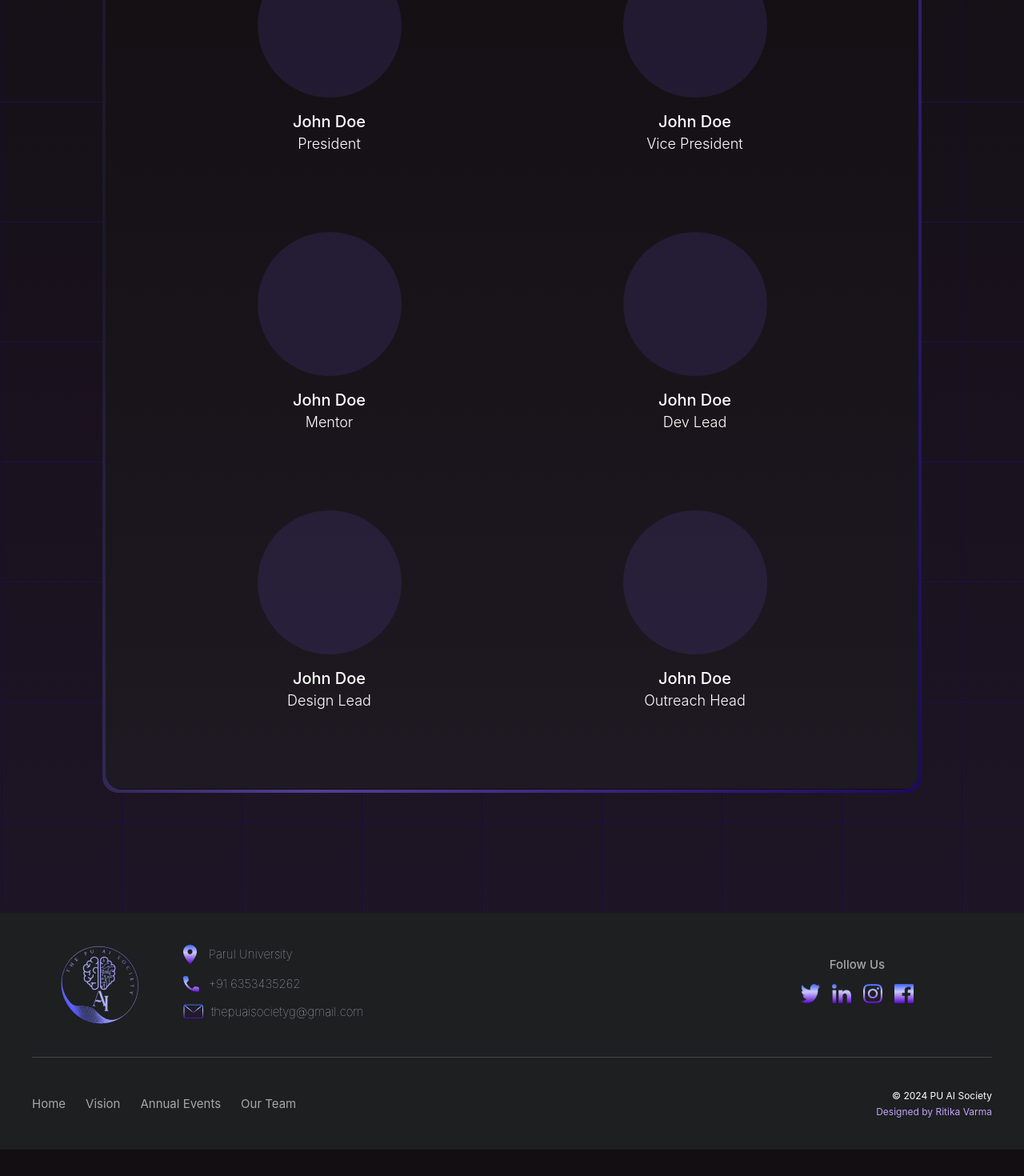
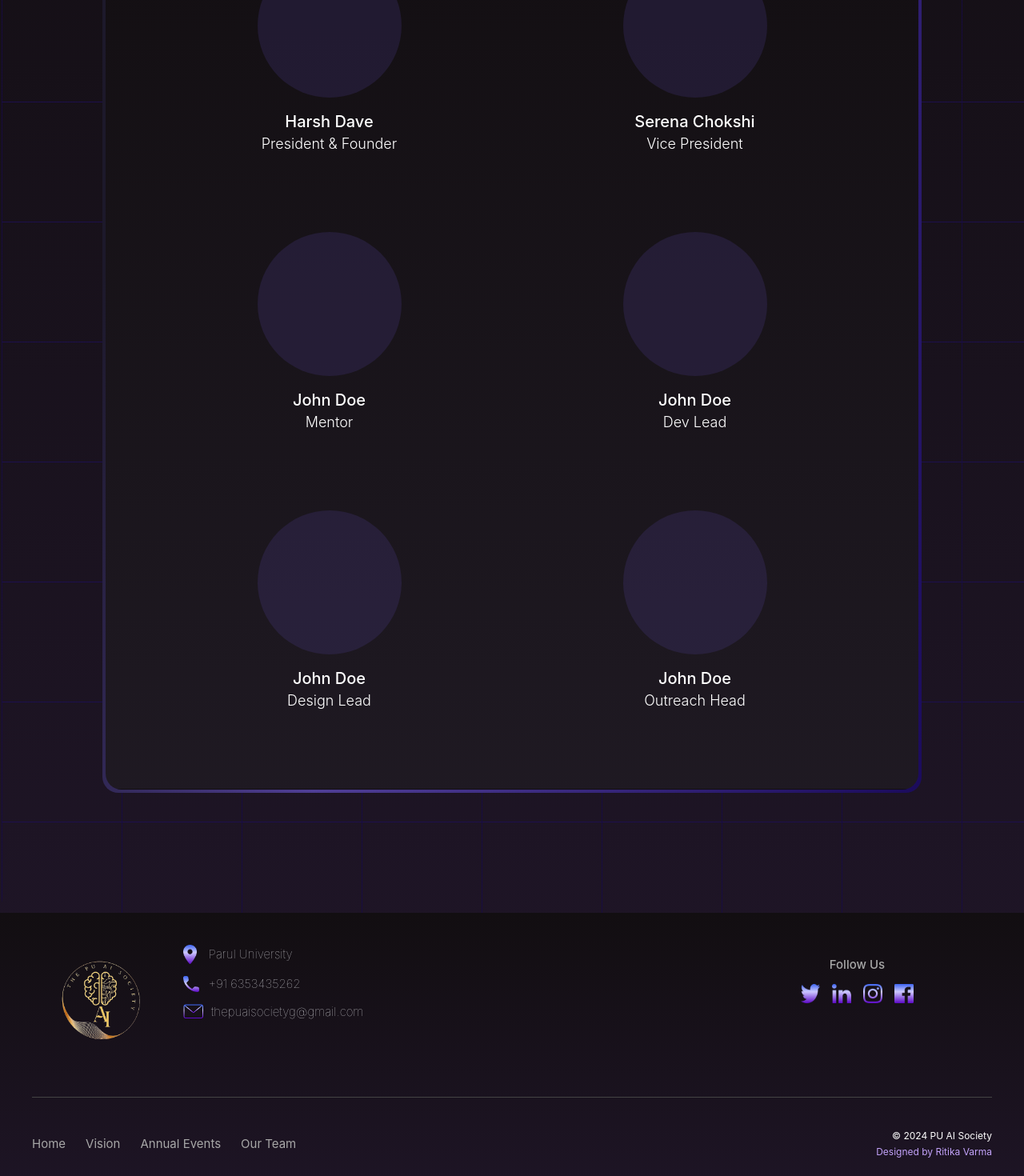
Before and after one commit to THEPUAISOCIETY/pu_ai_society, a React (Vite) app: page /team in a window 1280 px wide. Shown: the part 540-2010 px from the top of the page at 80% size. Before the commit the page ends 1977 px from the top, so only its background shows below. Built offline with nearby package versions, Linux system fonts and the light colour scheme.

Commit message:
logo changed, name added in teams, footer background changed

```diff
--- a/src/components/Footer/Footer.module.css
+++ b/src/components/Footer/Footer.module.css
@@ -1,7 +1,7 @@
 /* Footer.module.css */
 
 .footer {
-  background-color: #1d1f21;
+  background: linear-gradient(180deg, #120E11 0%, #241830 150.75%);
   color: #ffffff;
   padding: 40px 20px;
   z-index: 4; /* Higher than vision */
--- a/src/components/Navbar/Navbar.module.css
+++ b/src/components/Navbar/Navbar.module.css
@@ -47,6 +47,7 @@ nav{
 .logo{
     width: 50px;
     height: 50px;
+    margin-top: 3px;
 }
 
 .title{
--- a/src/lib/constant.js
+++ b/src/lib/constant.js
@@ -56,8 +56,8 @@ export const NAVITEM = [
   ];
 
   export const TEAMS = [
-    {imgname: null, title: 'John Doe', role: 'President'},
-    {imgname: null, title: 'John Doe', role: 'Vice President'},
+    {imgname: null, title: 'Harsh Dave', role: 'President & Founder'},
+    {imgname: null, title: 'Serena Chokshi', role: 'Vice President'},
     {imgname: null, title: 'John Doe', role: 'Mentor'},
     {imgname: null, title: 'John Doe', role: 'Dev Lead'},
     {imgname: null, title: 'John Doe', role: 'Design Lead'},
```
Also changed, not shown: src/assets/logo.png.
